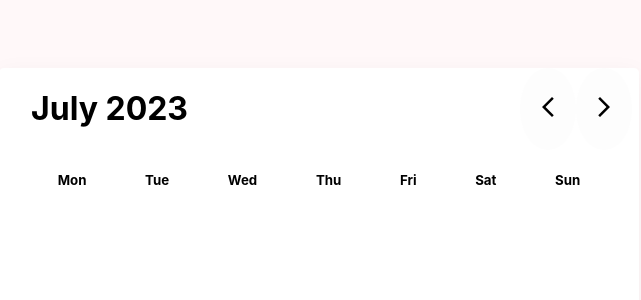
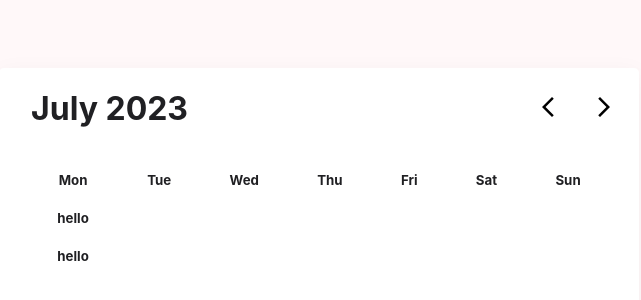
Before and after one commit to Ann-c-Tseng/CalendarViewer, a React (Create React App) app in the folder reactcalendar/: page / in a window 1280 px wide. Shown: the part 92-392 px from the top of the page, without its empty margins (321-962 px from the left). Built offline with nearby package versions, Linux system fonts and the light colour scheme.

Commit message:
working on date display functions

```diff
--- a/reactcalendar/src/Components/Calendar/Calendar.js
+++ b/reactcalendar/src/Components/Calendar/Calendar.js
@@ -2,35 +2,55 @@ import React from 'react';
 import '../Stylings/Calendar.css';
 import ArrowBackIosNewIcon from '@mui/icons-material/ArrowBackIosNew';
 import ArrowForwardIosIcon from '@mui/icons-material/ArrowForwardIos';
+import {getYear, getMonth, monDisplay} from '../Calendar/DateFunctions.js';
 
-export function Calendar() {
-    // var x = 0;
-
-    // function addOne() {
-    //     x = x + 1;
-    //     console.log(x);
-    // }
+class Calendar extends React.Component {
+    render() {
+        var year = getYear();
+        var month = getMonth();
 
         return (
             <div className="calendarContainer">
                 <div className="calendarHeader">
-                <h1>July 2023</h1>
-                <button className="arrowBack" /*onClick={addOne}*/> <ArrowBackIosNewIcon /> </button>
+                    <h1>{month} {year}</h1>
+                    <button className="arrowBack"> <ArrowBackIosNewIcon /> </button>
                     <button className="arrowForward"> <ArrowForwardIosIcon /> </button>
                 </div>
 
-            <div className="weekHeader">
+                <div className="daysDisplay">
+                    <div className="weekDayDiv" id="day1Div">
                         <h5>Mon</h5>
+                        {monDisplay()}
+                        {/* <p>15</p><p>15</p><p>15</p><p>15</p><p>15</p><p>15</p><p>15</p> */}
+                    </div>
+                    <div className="weekDayDiv" id="day2Div">
                         <h5>Tue</h5>
+                        {/* <p>15</p><p>15</p><p>15</p><p>15</p><p>15</p><p>15</p><p>15</p> */}
+                    </div>
+                    <div className="weekDayDiv" id="day3Div">
                         <h5>Wed</h5>
+                        {/* <p>15</p><p>15</p><p>15</p><p>15</p><p>15</p><p>15</p><p>15</p> */}
+                    </div>
+                    <div className="weekDayDiv" id="day4Div">
                         <h5>Thu</h5>
+                        {/* <p>15</p><p>15</p><p>15</p><p>15</p><p>15</p><p>15</p><p>15</p> */}
+                    </div>
+                    <div className="weekDayDiv" id="day5Div">
                         <h5>Fri</h5>
+                        {/* <p>15</p><p>15</p><p>15</p><p>15</p><p>15</p><p>15</p><p>15</p> */}
+                    </div>
+                    <div className="weekDayDiv" id="day6Div">
                         <h5>Sat</h5>
+                        {/* <p>15</p><p>15</p><p>15</p><p>15</p><p>15</p><p>15</p><p>15</p> */}
+                    </div>
+                    <div className="weekDayDiv" id="day7Div">
                         <h5>Sun</h5>
+                        {/* <p>15</p><p>15</p><p>15</p><p>15</p><p>15</p><p>15</p><p>15</p> */}
                     </div>
-
-
-
+                </div>
             </div>
         );
     }
+}
+
+export {Calendar};
--- /dev/null
+++ b/reactcalendar/src/Components/Calendar/DateFunctions.js
@@ -0,0 +1,149 @@
+const theDate = new Date();
+
+export function getYear() {
+    var year = theDate.getFullYear();
+    return year;
+}
+
+export function getMonth() {
+    var monthNum = getMonthNum();
+    if(monthNum === 1) {
+        return "January";
+    } else if(monthNum === 2) {
+        return "February";
+    } else if(monthNum === 3) {
+        return "March";
+    } else if(monthNum === 4) {
+        return "April";
+    } else if(monthNum === 5) {
+        return "May";
+    } else if(monthNum === 6) {
+        return "June";
+    } else if(monthNum === 7) {
+        return "July";
+    } else if(monthNum === 8) {
+        return "August";
+    } else if(monthNum === 9) {
+        return "September";
+    } else if(monthNum === 10) {
+        return "October";
+    } else if(monthNum === 11) {
+        return "November";
+    }else {
+        return "December";
+    }
+}
+
+function isLeapYear(year) {
+    return ((year % 4 === 0) && (year % 100 !== 0)) || (year % 400 === 0);
+}
+
+function getMonthNum() {
+    var month = theDate.getMonth();
+    return month+1; //Prevent 0 being Jan and so on
+}
+
+export function getDay() {
+    var day = theDate.getDate();
+    var weekDay = theDate.toString().slice(0,3);
+    return [day, weekDay];
+}
+
+function findPairs(month, weekDayInt, year) {
+    var pairArray = [];
+    var pairIndex = 0;
+    var currentWeekDay = weekDayInt;
+    // console.log("weekDayInt: " + weekDayInt);
+    var monthLength = 0;
+
+    if(month === 2 && isLeapYear(year)) { //If February and leap year, has 29 days
+        monthLength = 29;
+    } else if(month === 2) { //Else February has 28 days
+        monthLength = 28;
+    } else {
+        if(month === 1 || month === 3 || month === 5 || month === 7 || month === 8 || month === 10 || month === 12) {
+            //Months with 31 days: January, March, May, July, August, October, and December
+            monthLength = 31;
+        } else {
+            //Months with 30 days: April, June, September, and November
+            monthLength = 30;
+        }
+    }
+    // console.log(monthLength);
+    for(var i = 1; i <= monthLength; i++) {
+        if(currentWeekDay > 7) {
+            currentWeekDay = 1;
+        }
+        var pair = [i, currentWeekDay];
+        pairArray[pairIndex] = pair;
+        pairIndex++;
+        currentWeekDay++;
+    }
+    return pairArray;
+}
+
+function getDaysArray(monthNum, yearNum) {
+    //Zeller's Rule:
+        //Zeller's rule explanation and source: https://www.themathdoctors.org/zellers-rule-what-day-of-the-week-is-it/
+        //Given the month, day, and year,
+        //we can use Zeller's rule to find the weekday for any given day of any month and year (leap year inclusive).
+        //We can find the weekday of the 1st day of a month, and understand how the other following days are to be layed-out in this calendar.
+        //Zeller's rule formula: N = (d + 2m + [3(m+1)/5] + y + [y/4] - [y/100] + [y/400] + 2)
+        //When we divide N by 7, and get the remainder, we can map it to the below code assigned to a particular weekday.
+            //1 = Sun, 2 = Mon, 3 = Tue, 4 = Wed, 5 = Thu, 6 = Fri, and 0 = Sat
+            // d = day, m = month, y = year
+            //The above formula's [] brackets represent flooring.
+        //NOTE: For months January and February, we need to use the numbers "13" and "14" correspondingly AND the previous year
+        //to complete the calculations correctly. E.g. If finding weekday of 1/1/98, then use 13/1/97 for the calculation.
+    var year = yearNum;
+    var month = monthNum;
+    var day = 1;
+
+    if(month === 1) {
+        year = year - 1;
+        month = 13;
+    } else if(month === 2) {
+        year = year - 1;
+        month = 14;
+    }
+    // console.log(month + " " + year);
+
+    var n1 = 2*month;
+    var n2 = Math.floor((3*(month+1))/5);
+    var n3 = Math.floor(year/4);
+    var n4 = Math.floor(year/100);
+    var n5 = Math.floor(year/400);
+
+    var n = day + n1 + n2 + year + n3 - n4 + n5 + 2;
+    var remainder = n % 7;
+    var weekDay = 0;
+
+    //1 = Sun, 2 = Mon, 3 = Tue, 4 = Wed, 5 = Thu, 6 = Fri, and 0 = Sat
+    if(remainder === 1) { //Sunday
+        weekDay = 7;
+    } else if(remainder === 2) { //Monday
+        weekDay = 1;
+    } else if(remainder === 3) { //Tuesday
+        weekDay = 2;
+    } else if(remainder === 4) { //Wednesday
+        weekDay = 3;
+    } else if(remainder === 5) { //Thursday
+        weekDay = 4;
+    } else if(remainder === 6) { //Friday
+        weekDay = 5;
+    } else { //remainder === 0) //Saturday
+        weekDay = 6;
+    }
+
+    //NOTE: we are using monthNum and yearNum here because it should be 1 = Jan and 2 = Feb
+    //while "month" and "year" variable above can equal 13, 14, and year-1 which is only used for calculation.
+    var dayPairs = findPairs(monthNum, weekDay, yearNum);
+    return dayPairs;
+}
+
+export function monDisplay() {
+    var arr = getDaysArray();
+    return <>
+        <h5>hello</h5><h5>hello</h5
+    ></>;
+}
--- a/reactcalendar/src/Components/Stylings/Calendar.css
+++ b/reactcalendar/src/Components/Stylings/Calendar.css
@@ -1,5 +1,6 @@
 
 .calendarContainer {
+    color: rgb(32, 32, 35);
     width: 640px;
     height: 480px;
     background: rgb(255, 255, 255);
@@ -19,7 +20,7 @@
 }
 
 .arrowBack, .arrowForward {
-    background-color: rgb(253, 253, 253);
+    background-color: rgb(255, 255, 255);
     padding-top: 16px;
     padding-bottom: 16px;
     padding-right: 16px;
@@ -28,7 +29,8 @@
     border: none;
 }
 
-.weekHeader{
+.daysDisplay {
     display: flex;
+    flex-direction: row;
     justify-content: space-evenly;
 }
```
Lines whose indentation alone changed are shown as unchanged.
